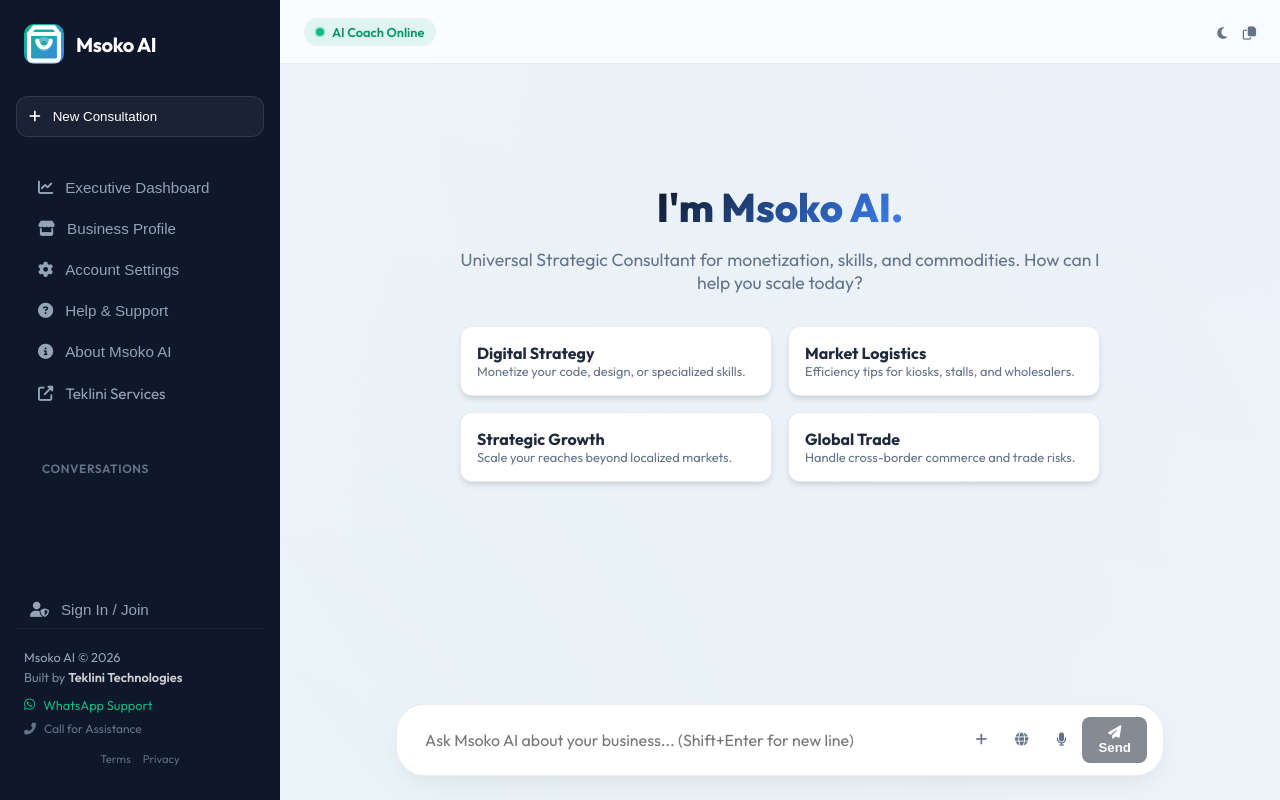
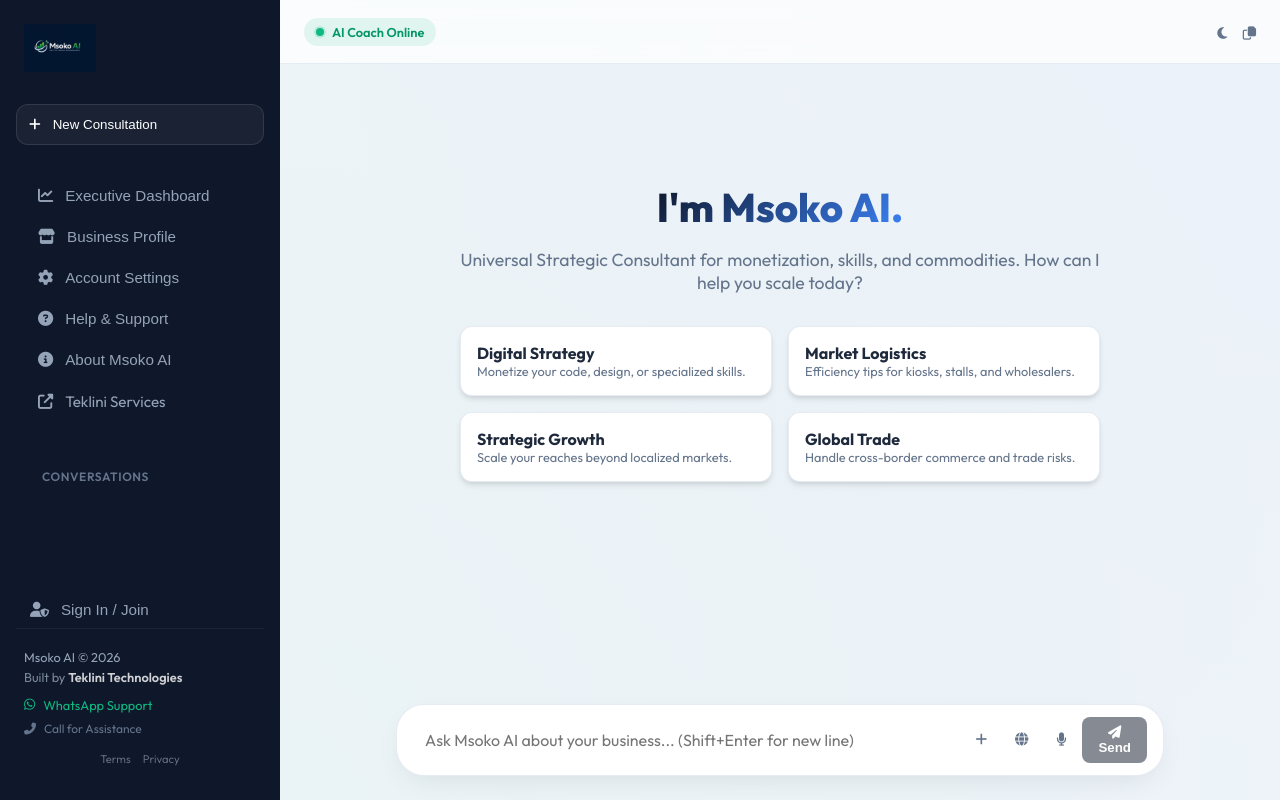
Before and after one commit to bmcouma/msoko-ai, a Django app: page / in a window 1280 px wide. Run offline with Django 5.2, Linux system fonts and the light colour scheme; some libraries are stand-ins or nearby versions.

Commit message:
feat: add initial frontend UI structure and assets for Msoko AI application.

```diff
--- a/backend/templates/index.html
+++ b/backend/templates/index.html
@@ -11,6 +11,7 @@
     <link rel="stylesheet" href="https://cdnjs.cloudflare.com/ajax/libs/font-awesome/6.4.0/css/all.min.css">
     <link rel="stylesheet" href="https://cdnjs.cloudflare.com/ajax/libs/highlight.js/11.9.0/styles/github-dark.min.css">
     <link rel="manifest" href="/static/manifest.json">
+    <link rel="icon" type="image/png" href="/static/images/logo.png">
 </head>
 <body>
     <script>
@@ -22,15 +23,7 @@
     </script>
     <aside class="sidebar">
         <div class="logo-container">
-            <div class="logo-icon">
-                <svg viewBox="0 0 24 24" fill="none" stroke="currentColor" stroke-width="2.5" stroke-linecap="round" stroke-linejoin="round">
-                    <path d="M6 2L3 6v14a2 2 0 0 0 2 2h14a2 2 0 0 0 2-2V6l-3-4Z"></path>
-                    <path d="M3 6h18"></path>
-                    <path d="M16 10a4 4 0 0 1-8 0"></path>
-                    <circle cx="12" cy="12" r="3" fill="var(--primary)" opacity="0.3"></circle>
-                </svg>
-            </div>
-            <div class="logo-text">Msoko AI</div>
+            <img src="/static/images/logo.png" alt="Msoko AI Logo" style="height: 48px; width: auto; object-fit: contain;">
         </div>
 
         <button class="new-chat-btn" id="new-chat-btn">
--- a/backend/templates/privacy.html
+++ b/backend/templates/privacy.html
@@ -5,6 +5,7 @@
     <meta name="viewport" content="width=device-width, initial-scale=1.0">
     <title>Privacy Policy | Msoko AI</title>
     <link href="https://fonts.googleapis.com/css2?family=Inter:wght@300;400;500;600;700&display=swap" rel="stylesheet">
+    <link rel="icon" type="image/png" href="/static/images/logo.png">
     <style>
         :root {
             --bg-dark: #0f172a;
--- a/backend/templates/services.html
+++ b/backend/templates/services.html
@@ -6,6 +6,7 @@
     <title>Teklini Digital Solutions | Premium Technology Services</title>
     <link rel="stylesheet" href="https://cdnjs.cloudflare.com/ajax/libs/font-awesome/6.0.0/all.min.css">
     <link href="https://fonts.googleapis.com/css2?family=Inter:wght@300;400;500;600;700;800&display=swap" rel="stylesheet">
+    <link rel="icon" type="image/png" href="/static/images/logo.png">
     <style>
         :root {
             --primary: #10b981;
--- a/backend/templates/terms.html
+++ b/backend/templates/terms.html
@@ -5,6 +5,7 @@
     <meta name="viewport" content="width=device-width, initial-scale=1.0">
     <title>Terms of Service | Msoko AI</title>
     <link href="https://fonts.googleapis.com/css2?family=Inter:wght@300;400;500;600;700&display=swap" rel="stylesheet">
+    <link rel="icon" type="image/png" href="/static/images/logo.png">
     <style>
         :root {
             --bg-dark: #0f172a;
```
Also changed, not shown: backend/static/images/logo.png (added).
